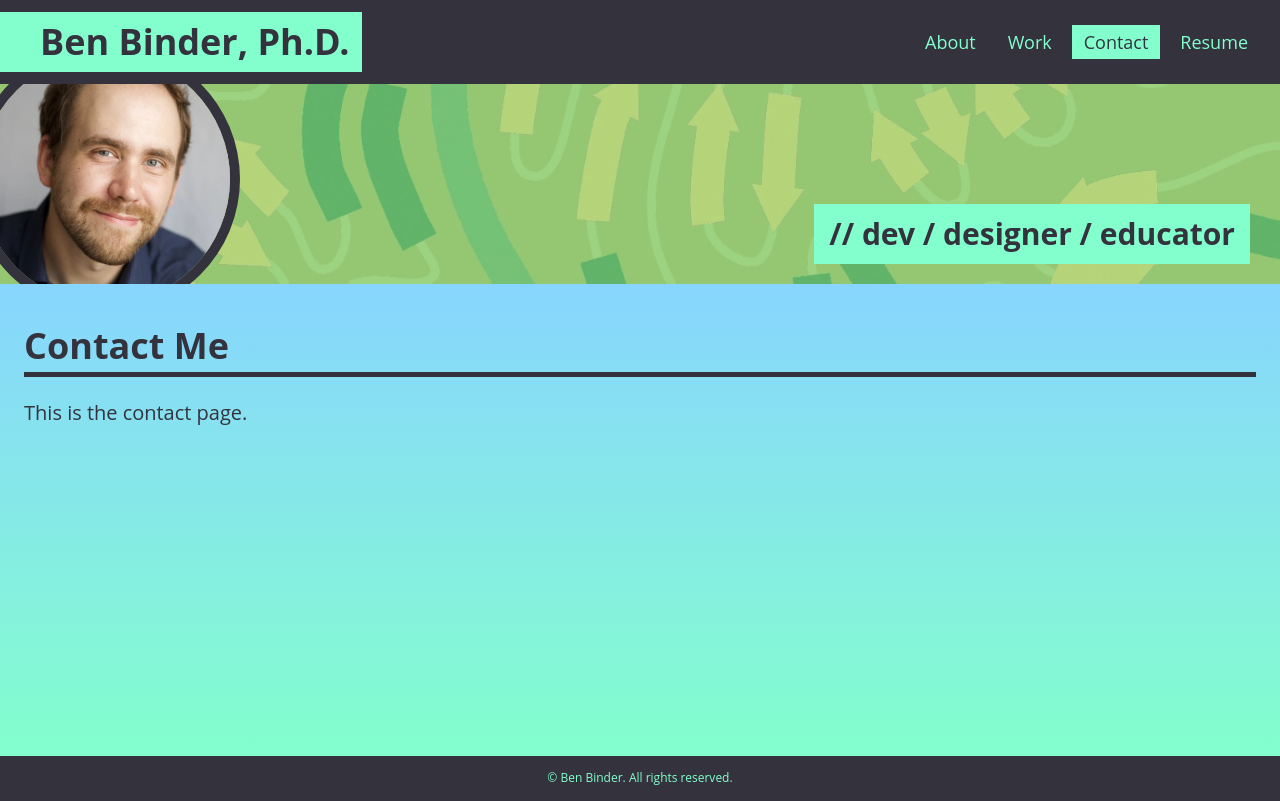
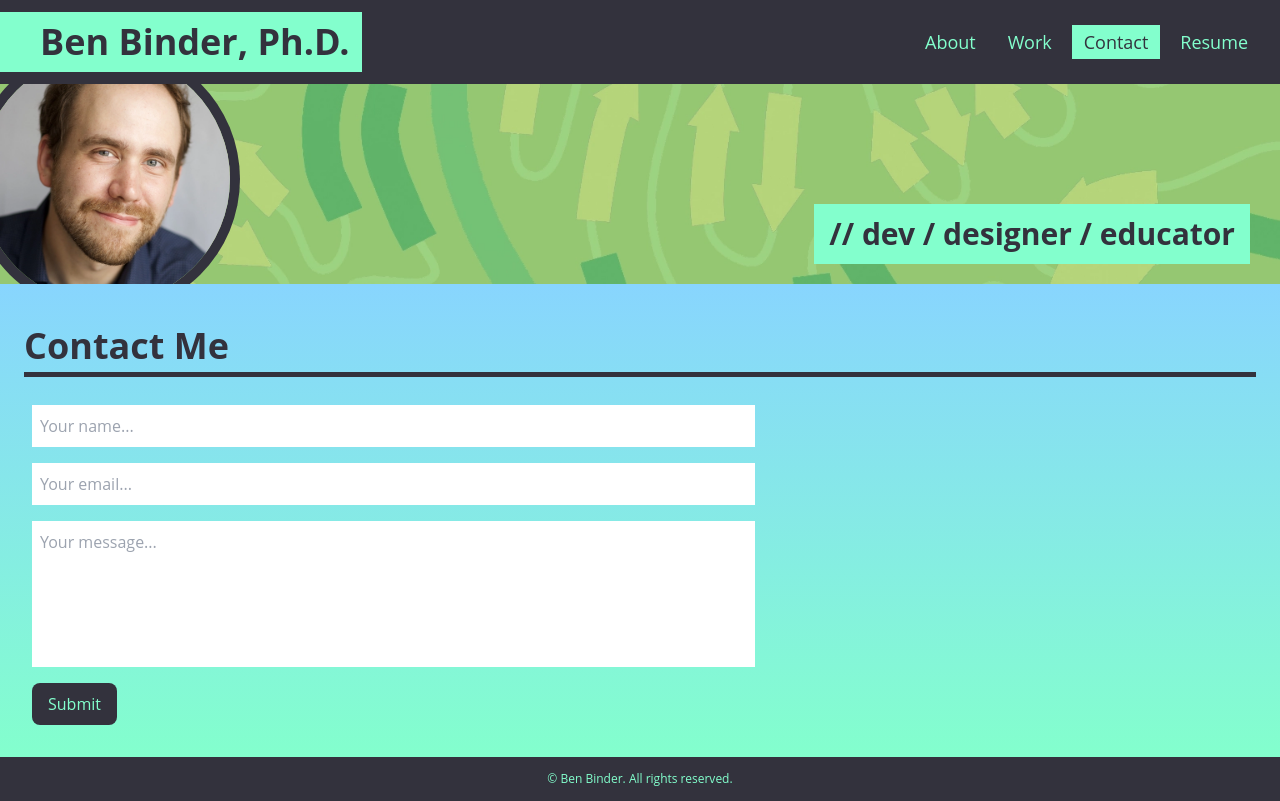
Before and after one commit to binderb/react-dev-portfolio, a React (Create React App) app: page / in a window 1280 px wide. Both pictures are taken after a click on the item "Contact". Built offline with nearby package versions, Linux system fonts and the light colour scheme.

Commit message:
Implement contact form (except sending logic).

```diff
--- a/src/pages/Contact.js
+++ b/src/pages/Contact.js
@@ -1,7 +1,82 @@
+import { useState } from "react";
+import { validateEmail } from "../utils/helpers";
+
 export default function Contact () {
+
+  const [name, setName] = useState('');
+  const [email, setEmail] = useState('');
+  const [message, setMessage] = useState('');
+  const [errorMessage, setErrorMessage] = useState('');
+
+  const handleInputChange = (e) => {
+    const { target } = e;
+    const inputType = target.name;
+    const inputValue = target.value;
+
+    if (inputType === 'name') {
+      setName(inputValue);
+    } else if (inputType === 'email') {
+      setEmail(inputValue);
+    } else {
+      setMessage(inputValue);
+    }
+  }
+
+  const handleFormSubmit = (e) => {
+    e.preventDefault();
+
+    if (!name || !message) {
+      setErrorMessage('Please be sure that you supply a name and message!');
+      return;
+    }
+    if (!validateEmail(email)) {
+      setErrorMessage('You must enter a valid email!');
+      return;
+    }
+
+    setName('');
+    setEmail('');
+    setMessage('');
+  }
+
   return (
-    <div>
-      This is the contact page.
-    </div>
+    <form className='flex flex-col w-full sm:w-[60%] text-[16px]'>
+      <input
+        className='m-2 p-2'
+        value={name}
+        name="name"
+        onChange={handleInputChange}
+        type="text"
+        placeholder="Your name..."
+      />
+      <input
+        className='m-2 p-2'
+        value={email}
+        name="email"
+        onChange={handleInputChange}
+        type="email"
+        placeholder="Your email..."
+      />
+      <textarea
+        className='m-2 p-2 resize-none'
+        value={message}
+        name="message"
+        rows="5"
+        placeholder="Your message..."
+        onChange={handleInputChange}
+      />
+      <div className='flex items-center'>
+        <button
+          className='inline-block rounded-lg m-2 py-2 px-4 bg-dark text-highlight hover:text-white duration-200'
+          onClick={handleFormSubmit}
+        >
+          Submit
+        </button>
+        <div>
+          {errorMessage}
+        </div>
+      </div>
+
+    </form>
   )
 }
--- a/src/utils/helpers.js
+++ b/src/utils/helpers.js
@@ -1,3 +1,8 @@
 export const capitalize = (string) => {
   return string.charAt(0).toUpperCase() + string.slice(1);
 }
+
+export const validateEmail = (string) => {
+  const regex = /^(([^<>()[\]\\.,;:\s@"]+(\.[^<>()[\]\\.,;:\s@"]+)*)|(".+"))@((\[[0-9]{1,3}\.[0-9]{1,3}\.[0-9]{1,3}\.[0-9]{1,3}\])|(([a-zA-Z\-0-9]+\.)+[a-zA-Z]{2,}))$/;
+  return regex.test(string.toLowerCase());
+}
```
Also changed, not shown: package.json (+5 -3 lines), 1 other file (tests, documents, lock files or other folders).
